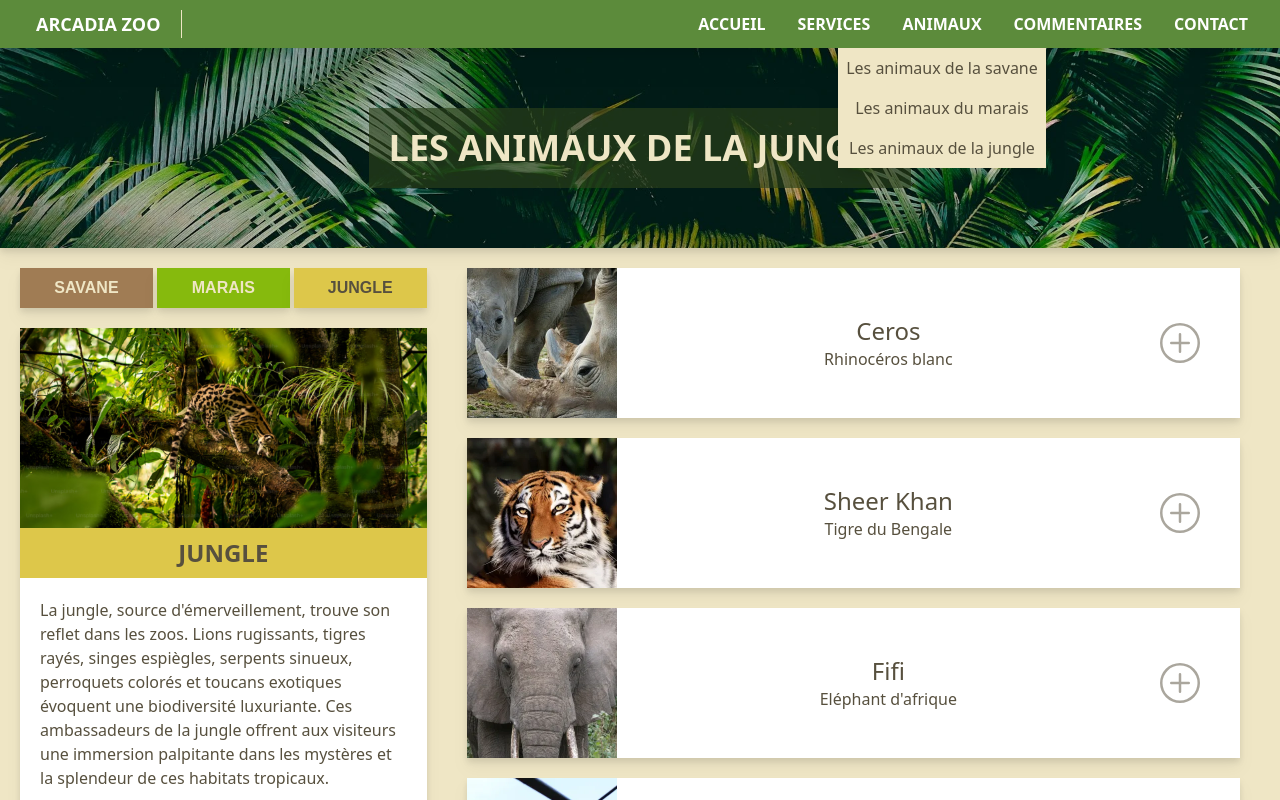
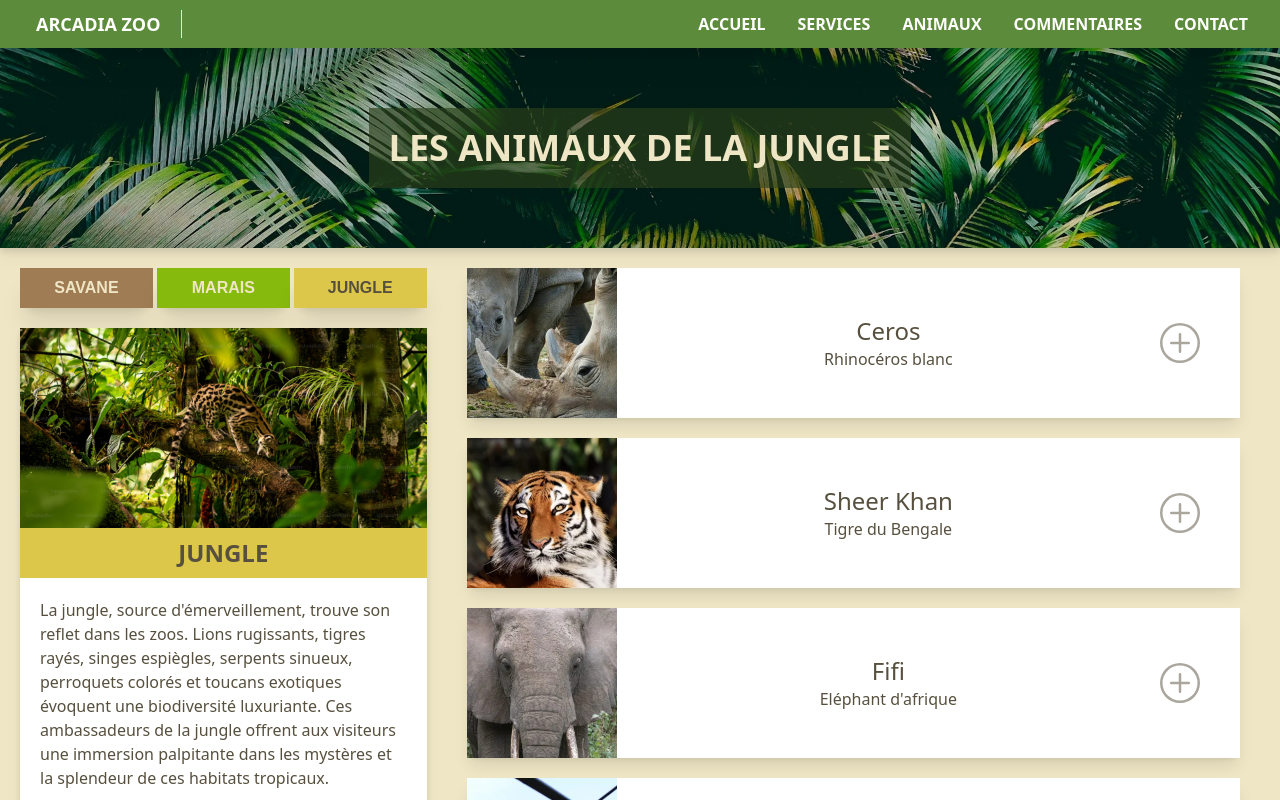
Before and after one commit to brunoturpeau/arcadiazoo, a Next.js app: page /habitats/jungle in a window 1280 px wide. Shown: the top 800 px of the page. Built offline with nearby package versions, Linux system fonts and the light colour scheme.

Commit message:
feat: submenu

```diff
--- a/app/(pages)/[slug]/page.tsx
+++ b/app/(pages)/[slug]/page.tsx
@@ -12,7 +12,6 @@ export default function AnimalDetailPage(p: { params: {slug: keyof typeof ANIMAL
     const habitat: string = animal.habitat
     const description: string = animal.description
     const health: string = animal.health
-
 
     return (
         <>
--- a/app/(pages)/habitats/[name]/item.tsx
+++ b/app/(pages)/habitats/[name]/item.tsx
@@ -12,7 +12,7 @@ export class Item extends Component<{ animalId: number, animalName: string, anim
 
         return (
             <>
-                <div className={`bg-white flex flex-col items-center sm:flex sm:flex-row justify-between mb-5 p-5 mx-10 sm:mx-0 sm:p-0  drop-shadow-lg`}
+                <div className={`bg-white flex flex-col items-center sm:flex sm:flex-row justify-between mb-5 p-5 mx-10 sm:mx-0 sm:p-0 shadow-lg`}
                      key={animalId}>
                     <Image className={`rounded-full sm:rounded-none shadow-xl sm:shadow-none`} src={animalCover} alt={animalName} width={150} height={150}/>
                     <div className={`flex flex-col items-center w-full justify-center sm:ps-10`}>
--- a/app/(pages)/habitats/[name]/page.tsx
+++ b/app/(pages)/habitats/[name]/page.tsx
@@ -29,9 +29,9 @@ export default function HabitatDetailPage(p: { params: {name: keyof typeof HABIT
     return (
         <>
             <Header title={title}/>
-            <div className="container relative z-[-1] mx-auto p-5">
+            <div className="container mx-auto p-5">
                 <div className="flex flex-col md:flex-row gap-5">
-                    <div className="basis-1 z-[-1] md:basis-1/2 lg:basis-1/3">
+                    <div className="basis-1 md:basis-1/2 lg:basis-1/3">
                         <SelectHabitat/>
                         <div className={`bg-white drop-shadow-lg hidden md:block`}>
                             <div className={`${classBgImage} bg-no-repeat bg-center bg-cover h-[200px]`}>
--- a/app/components/navbar.tsx
+++ b/app/components/navbar.tsx
@@ -7,14 +7,14 @@ import {HABITATS_NAV} from "@/app/constants";
 
 export function Navbar(){
     const [isMenuHide, setIsMenuHide] = useState(true)
-    const pathname = usePathname()
+    const [isSubMenuHide, setIsSubMenuHide] = useState(true)
+    const pathname: string = usePathname()
     function toggleBtnMenu() {
         if (isMenuHide) {
             setIsMenuHide(false)
         } else {
             setIsMenuHide(true)
         }
-        console.log("Toggle", isMenuHide)
     }
 
     function closeMenuMobile() {
@@ -44,14 +44,25 @@ export function Navbar(){
                     </Link>
                 </li>
                 <li className={`li-nav`}>
-                    <Link className={`link ${pathname === '/habitats' ? 'active' : ''}`} onClick={closeMenuMobile}
-                          href="/habitats">
+                    <Link
+                        className={`link ${pathname === '/habitats' ? 'active' : ''}`}
+                        onClick={closeMenuMobile}
+                        onMouseEnter = {() => setIsSubMenuHide(false)}
+                        onMouseLeave={() => setIsSubMenuHide(true)}
+                        href="/habitats">
                         <span>Animaux</span>
                     </Link>
-                    <ul className="text-dark w-full md:w-auto md:absolute top-12 bg-light z-[2]">
+                    <ul
+                        className={`${isSubMenuHide  ? 'hidden' : ''} text-dark w-full md:w-auto md:absolute top-12 bg-light z-[2]`}
+                        onMouseEnter = {() => setIsSubMenuHide(false)}
+                        onMouseLeave={() => setIsSubMenuHide(true)}
+                    >
                         {HABITATS_NAV.map((habitat:{id: number, slug: string, title: string}) => (
                             <li key={habitat.slug}>
-                                <Link className={`block p-2 hover:bg-yellow-alt hover:text-dark text-center`} href={`/habitats/${habitat.slug}`}>
+                                <Link
+                                    onClick={closeMenuMobile}
+                                    className={`block p-2 hover:bg-yellow-alt hover:text-dark text-center`}
+                                    href={`/habitats/${habitat.slug}`}>
                                     {habitat.title}
                                 </Link>
                             </li>
--- a/app/components/select-habitat.tsx
+++ b/app/components/select-habitat.tsx
@@ -3,13 +3,13 @@ import Link from "next/link";
 export function SelectHabitat(){
     return (
         <div className={`grid grid-cols-3 gap-1 mb-5`}>
-            <Link className={`bg-braun drop-shadow-lg text-light text-base uppercase font-raleway font-bold h-[40px] flex justify-center items-center`} href={`/habitats/savane`}>
+            <Link className={`bg-braun shadow-xl text-light text-base uppercase font-raleway font-bold h-[40px] flex justify-center items-center`} href={`/habitats/savane`}>
                 Savane
             </Link>
-            <Link className={`bg-primary-alt drop-shadow-lg text-light text-base uppercase font-raleway font-bold h-[40px] flex justify-center items-center`} href={`/habitats/marais`}>
+            <Link className={`bg-primary-alt shadow-xl text-light text-base uppercase font-raleway font-bold h-[40px] flex justify-center items-center`} href={`/habitats/marais`}>
                 Marais
             </Link>
-            <Link className={`bg-yellow-alt drop-shadow-lg text-dark text-base uppercase font-raleway font-bold h-[40px] flex justify-center items-center`} href={`/habitats/jungle`}>
+            <Link className={`bg-yellow-alt shadow-xl text-dark text-base uppercase font-raleway font-bold h-[40px] flex justify-center items-center`} href={`/habitats/jungle`}>
                 Jungle
             </Link>
         </div>
```
Also changed, not shown: 1 other file (tests, documents, lock files or other folders).
